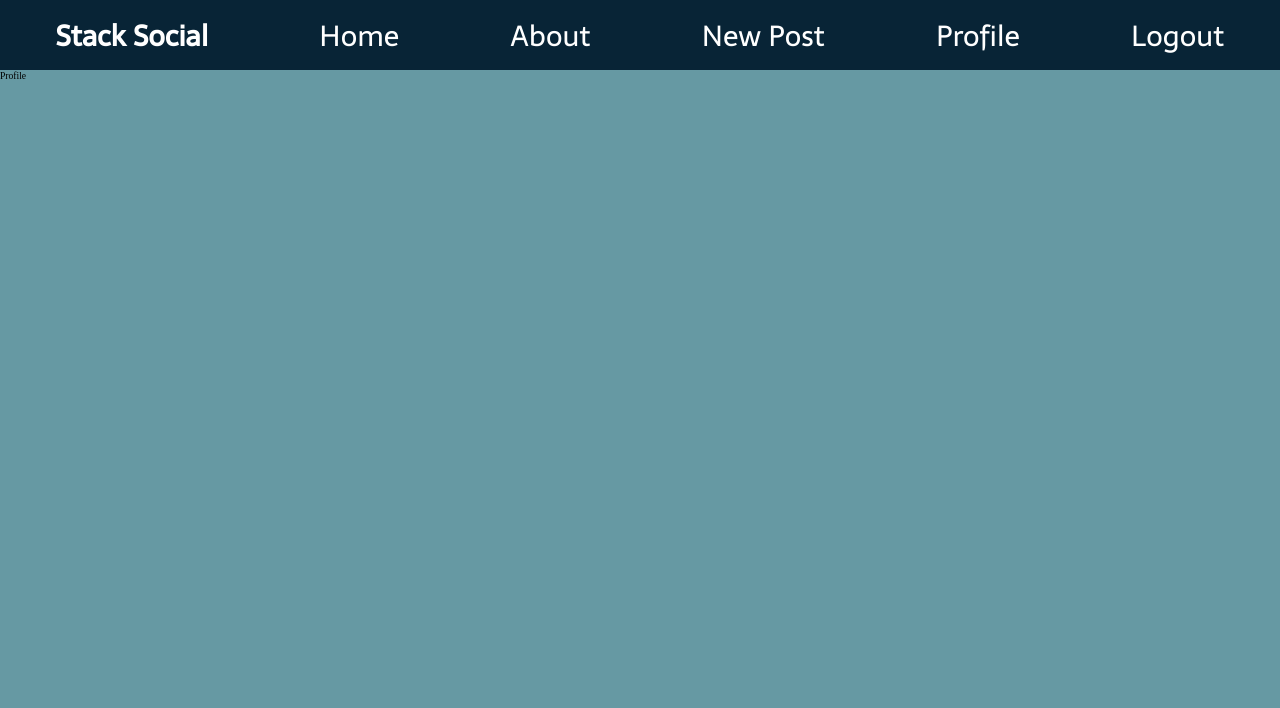
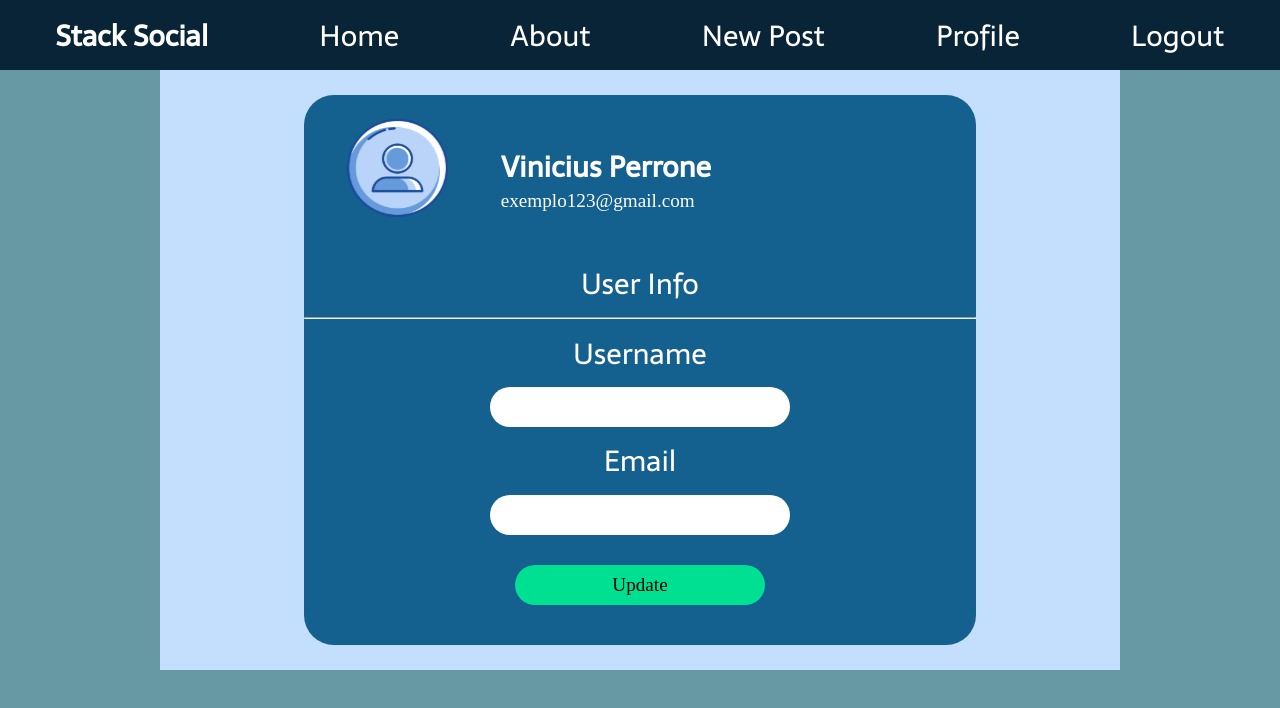
Before and after one commit to viniciusperrone/StackSocial, a React (Create React App) app in the folder frontend/: page /profile in a window 1280 px wide. Shown: the top 708 px of the page. Built offline with nearby package versions, Linux system fonts and the light colour scheme; a web font is replaced by a local one.

Commit message:
create profile

```diff
--- a/frontend/src/pages/Profile/index.tsx
+++ b/frontend/src/pages/Profile/index.tsx
@@ -1,19 +1,38 @@
-import React, { useState } from 'react';
+import React from 'react';
 
 import Background from '../../components/Background';
 import Header from '../../components/Header';
+import Input from '../../components/Input';
+import Button from '../../components/Button';
+
+import UserProfile from '../../assets/images/UserProfile.svg';
+import { Conteiner, Content, HeaderContent, BodyContent } from './style';
 
 const Profile: React.FC = () => {
-  const [show, setShow] = useState(false);
-
-  function closedModalHandler (){
-    return setShow(false);
-  }
   return(
     <>
       <Background justifyContent="none" alignItems="none">
         <Header />
-        Profile
+        <Conteiner>
+          <Content>
+            <HeaderContent>
+              <img src={UserProfile} alt=""/>
+              <div>
+                <h1><b>Vinicius Perrone</b></h1>
+                <p>exemplo123@gmail.com</p>
+              </div>
+            </HeaderContent>
+            <BodyContent>
+              <h1>User Info</h1>
+              <hr />
+              <h1>Username</h1>
+              <Input type="text" />
+              <h1>Email</h1>
+              <Input type="text" />
+              <Button>Update</Button>
+            </BodyContent>
+          </Content>
+        </Conteiner>
       </Background>
     </>
   )
--- /dev/null
+++ b/frontend/src/pages/Profile/style.ts
@@ -0,0 +1,75 @@
+import styled from 'styled-components';
+
+export const Conteiner = styled.div`
+  width: 75%;
+  height: 600px;
+
+  align-self: center;
+
+  background-color: var(--color-conteiner);
+
+  display: flex;
+  flex-direction: column;
+  justify-content: center;
+  align-items: center;
+
+`;
+
+export const Content = styled.div`
+  width: 70%;
+  height: 550px;
+
+  background-color: #14608F;
+
+  border-radius: 30px;
+
+`;
+
+export const HeaderContent = styled.div`
+  width: 100%;
+  height: 30%;
+
+  display: flex;
+
+  justify-items: center;
+
+  img{
+    width: 260px;
+    height: 150px;
+  }
+
+  div{
+    height: 100%;
+    width: 100%;
+
+    color: #fff;
+
+    display: flex;
+    flex-direction: column;
+    justify-content: center;
+
+    padding-left: 10px;
+
+  }
+`;
+
+export const BodyContent = styled.div`
+  height: 70%;
+  display: flex;
+  flex-direction: column;
+
+  justify-content: space-between;
+  align-items: center;
+
+  color: #fff;
+
+  hr{
+    width: 100%;
+    background-color: #fff;
+  }
+
+  button{
+    margin-top: 20px;
+    margin-bottom: 40px;
+  }
+`;
```
Also changed, not shown: frontend/src/assets/images/UserProfile.svg (added).
